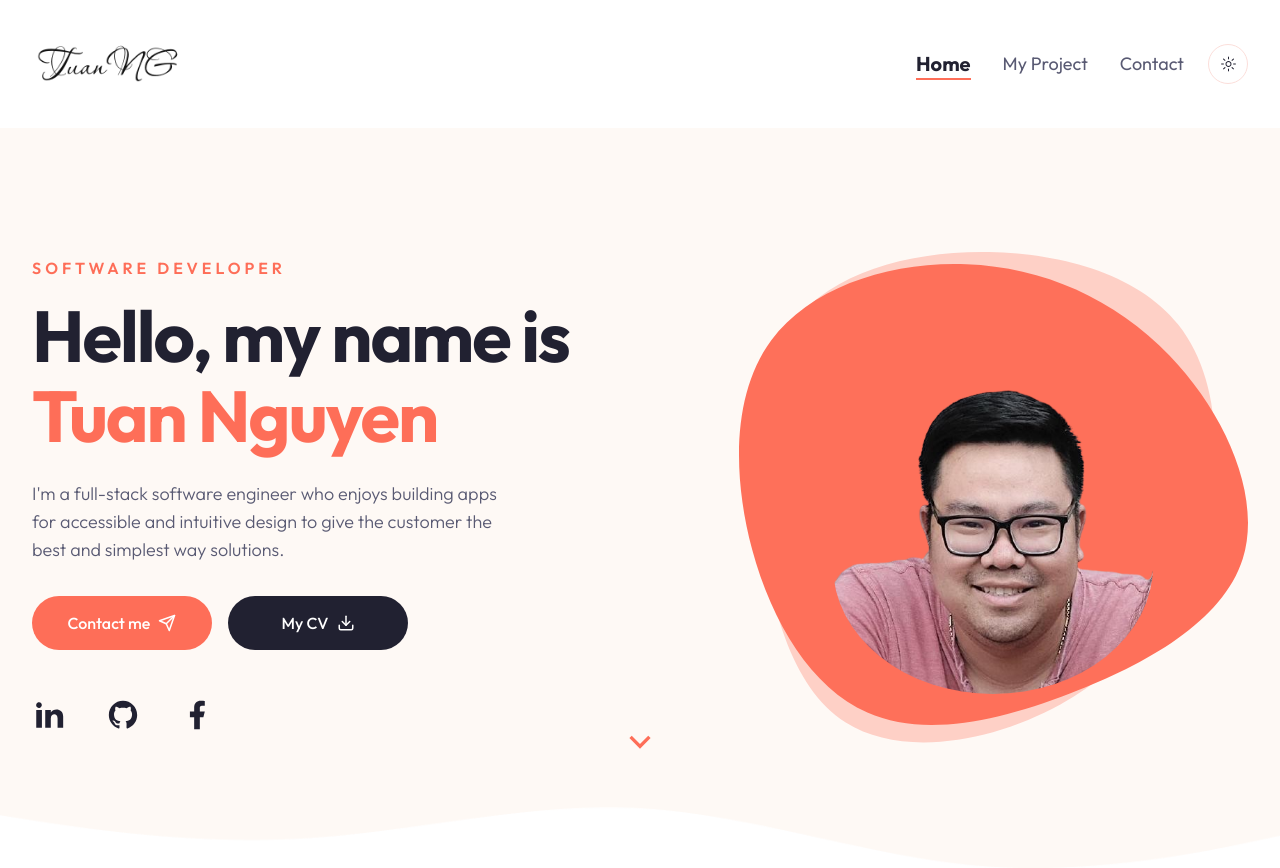
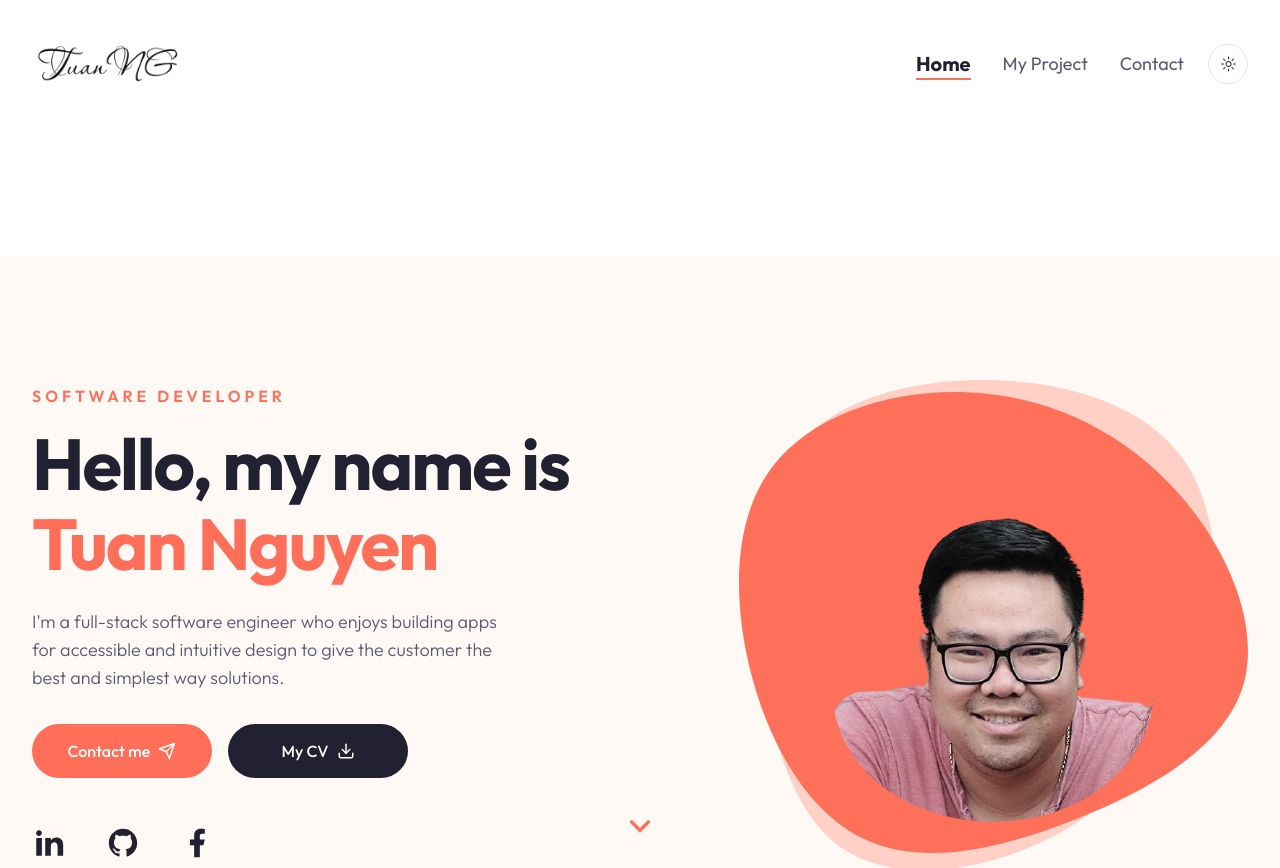
Before and after one commit to TuanNguyen0915/Portfolio, a Next.js app: page / in a window 1280 px wide. Shown: the top 868 px of the page. Built offline with nearby package versions, Linux system fonts and the light colour scheme.

Commit message:
fixed bug

```diff
--- a/components/shared/hero/Hero.jsx
+++ b/components/shared/hero/Hero.jsx
@@ -5,7 +5,7 @@ import HeroImg from "./HeroImg"
 
 const Hero = () => {
   return (
-    <section className="flex min-h-[90vh] flex-col items-center justify-between bg-hero bg-cover bg-bottom bg-no-repeat py-10 dark:bg-none xl:py-24 xl:pt-16">
+    <section className="mt-12 flex min-h-[90vh] flex-col items-center justify-between bg-hero bg-cover bg-bottom bg-no-repeat py-10 dark:bg-none lg:mt-32 xl:py-24 xl:pt-16">
       <div className="container mx-auto mt-5 xl:mt-16">
         <div className="flex justify-between gap-8">
           <div className="mx-auto flex flex-col justify-center text-center lg:mx-0 lg:text-left">
@@ -21,7 +21,7 @@ const Hero = () => {
           </div>
         </div>
       </div>
-      <div className="bottom-44 left-1/2 hidden animate-bounce lg:bottom-1 lg:flex">
+      <div className="hidden animate-bounce lg:flex md:pb-44">
         <RiArrowDownSLine className="text-3xl text-primary" size={40} />
       </div>
     </section>
```
Also changed, not shown: components/shared/header/MobileNav.jsx (+0 -8 lines).
